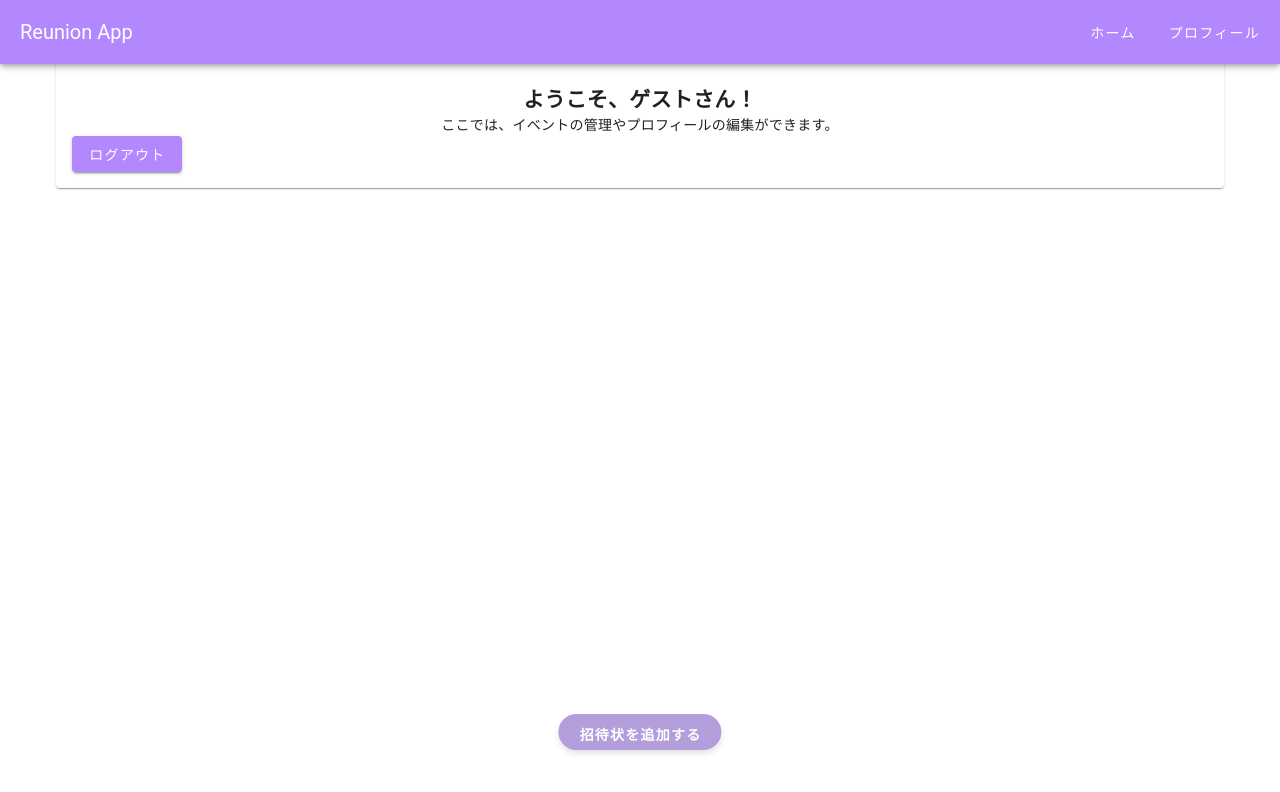
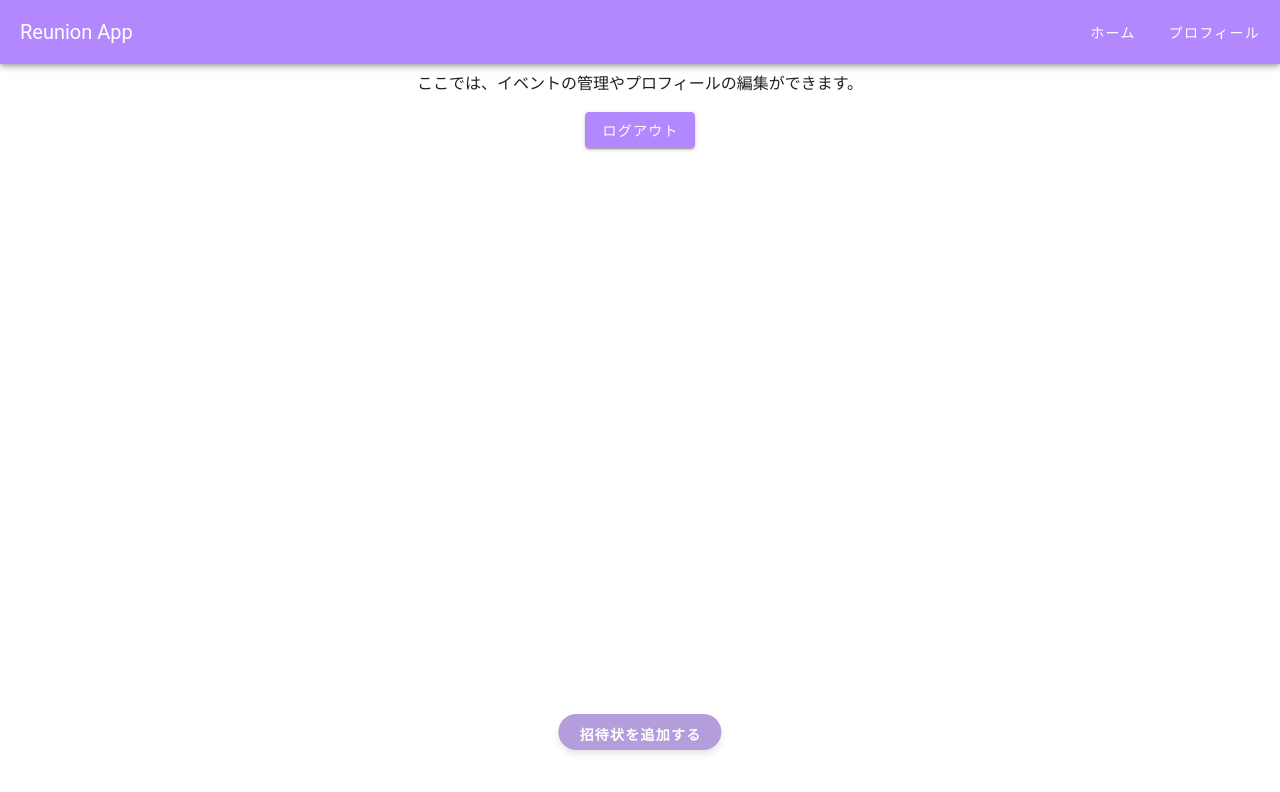
Before and after one commit to rk5155/reunion-app, a Nuxt app: page /dashboard in a window 1280 px wide. Shown: the top 792 px of the page. Built offline with nearby package versions, Linux system fonts and the light colour scheme.

Commit message:
リファクタリング

```diff
--- a/pages/dashboard/index.vue
+++ b/pages/dashboard/index.vue
@@ -3,23 +3,14 @@
     <v-container>
       <auth-header />
       <!-- Headerコンポーネントを追加 -->
-      <v-card>
-        <v-card-title class="text-h5 text-center font-weight-bold mb-4">
-          ダッシュボード
-        </v-card-title>
-        <v-card-text>
-          <div class="text-center">
-            <h2 v-if="hydrated && userEmail">
-              ようこそ、{{ user.email }} さん！
-            </h2>
-            <h2 v-else>ようこそ、ゲストさん！</h2>
-            <p>ここでは、イベントの管理やプロフィールの編集ができます。</p>
-          </div>
-          <v-btn color="deep-purple-accent-1" @click="handleLogout">
-            ログアウト
-          </v-btn>
-        </v-card-text>
-      </v-card>
+      <div class="dashboard-content text-center">
+        <h2 v-if="hydrated && userEmail">ようこそ、{{ user.email }} さん！</h2>
+        <h2 v-else>ようこそ、ゲストさん！</h2>
+        <p>ここでは、イベントの管理やプロフィールの編集ができます。</p>
+        <v-btn color="deep-purple-accent-1" class="mt-4" @click="handleLogout">
+          ログアウト
+        </v-btn>
+      </div>
     </v-container>
     <!-- 画面下部に追従するボタン -->
     <v-btn
@@ -64,6 +55,10 @@ const handleAddInvitation = () => {
 </script>
 
 <style scoped>
+.dashboard-content {
+  margin-top: 20px;
+}
+
 .fixed-add-button {
   position: fixed;
   bottom: 50px; /* 画面下部に配置 */
```
